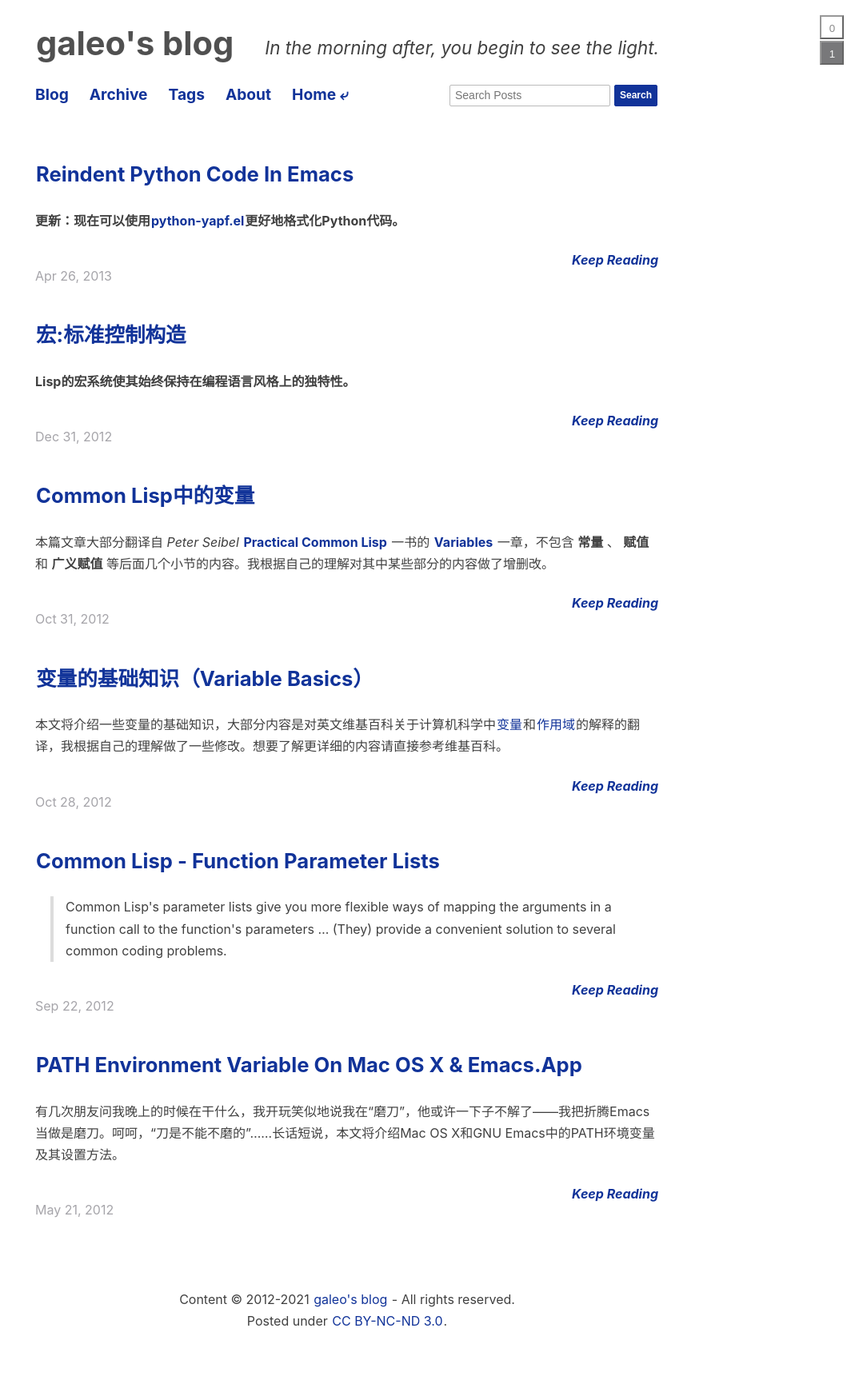
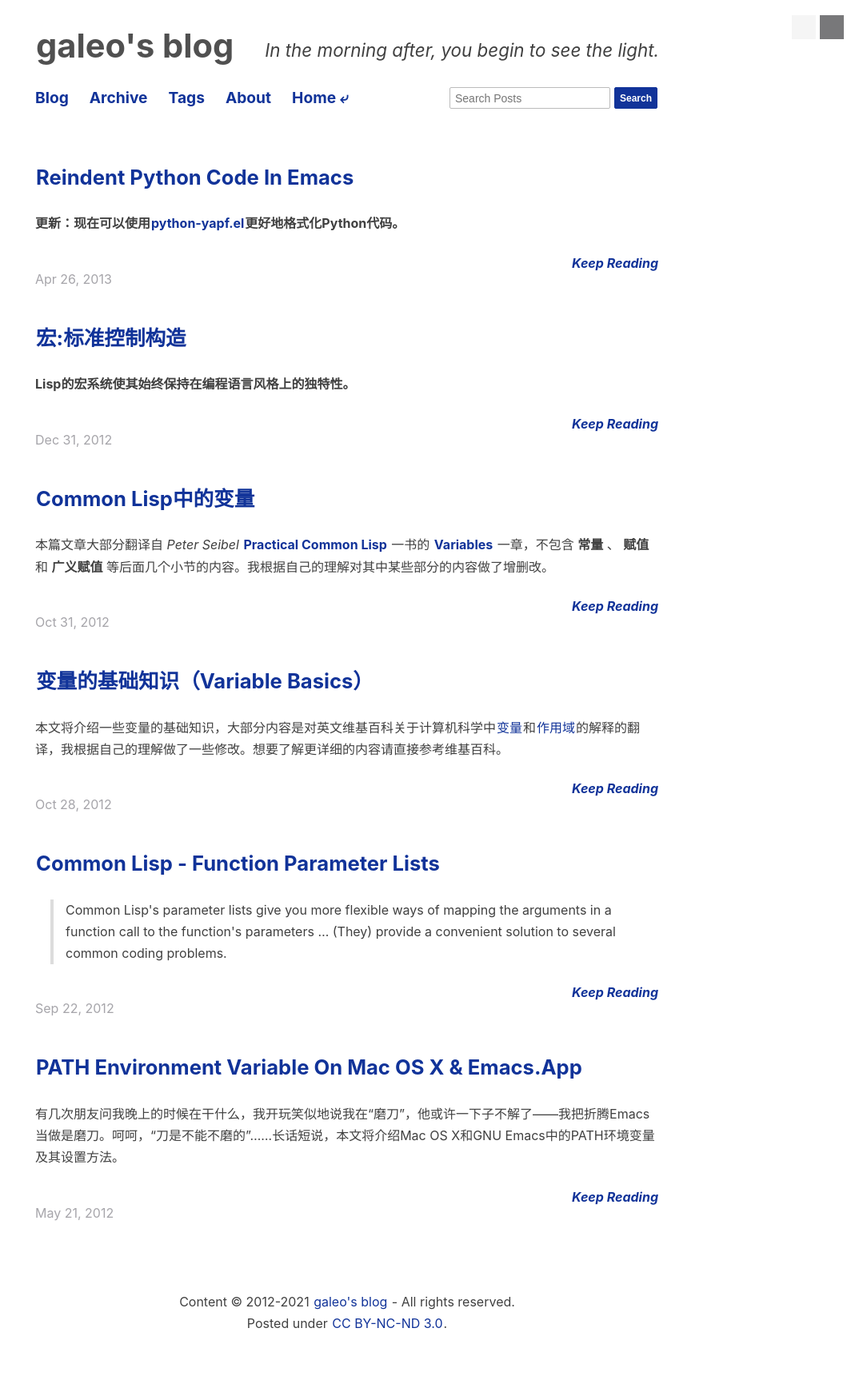
Before and after one commit to galeo/blog.galeo.me, a Jekyll site: the page built from index.html, in a window 1280 px wide. Shown: the whole page at 80% size, without its empty margins (206-1280 px from the left). Built offline with Jekyll 4.4.1, drawn with Linux system fonts in a browser that asks for light colours; Markdown is read by kramdown in place of the engine named in the settings; the list of posts is cut into pages by our own code.

Commit message:
style: customize theme switcher

```diff
--- a/static/css/blog-galeo-me.css
+++ b/static/css/blog-galeo-me.css
@@ -14,7 +14,7 @@ body {
   }
 }
 .container {
-  margin: 1.2em auto;
+  margin: 1.4em auto;
   color: #404040;
 }
 .clear {
@@ -46,18 +46,19 @@ a:hover {
   display: block;
   width: 30px;
   height: 30px;
-  line-height: 30px;
   text-align: center;
   margin: 0.2em;
   padding: 0;
-  color: inherit;
-  background-color: inherit;
+  float: left;
+  border: 3px;
+}
+.s-css-s--default-css {
+  color: #d0d0d0;
 }
 .s-css-s--active-style {
   border-style: inset;
 }
-.s-css-s--default-css {
-  color: #404040;
+.s-css-s--active-style.s-css-s--default-css {
   background-color: #fff;
 }
 .s-css-s--dark-css {
--- a/static/js/simple-css-switch.js
+++ b/static/js/simple-css-switch.js
@@ -9,7 +9,7 @@ function simpleCssSwitch() {
         var styleOptionButton = document.createElement('button');
         styleOptionButton.setAttribute('title', style.title);
         styleOptionButton.classList.add('s-css-s--button', cssFileAsClass);
-        styleOptionButton.innerText = idx;
+        styleOptionButton.innerText = '';  // idx
         styleOptionButton.addEventListener(
             'click', function(e) {
                 chooseStyle(style.title);
@@ -44,5 +44,4 @@ function simpleCssSwitch() {
             }
         });
     }
-
 }
```
